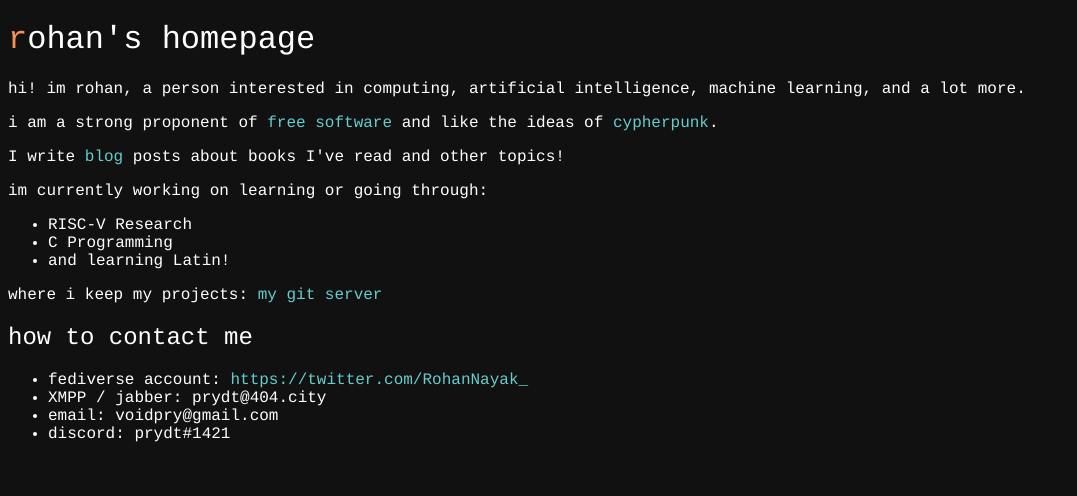
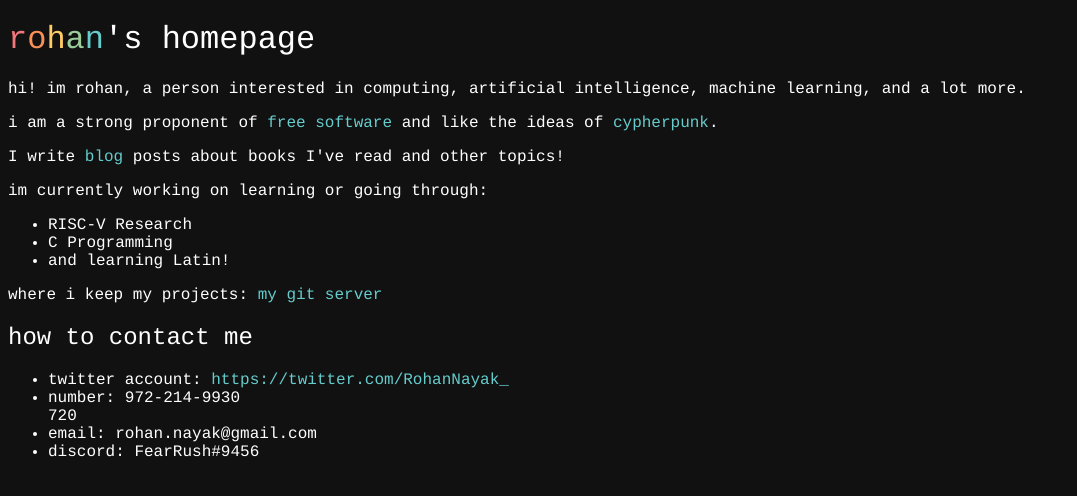
Before and after one commit to Rohannnayak/rohannnayak.github.io, a plain HTML site: page index.html in a window 1280 px wide. Shown: the whole page, without its empty margins (0-1077 px from the left). Drawn offline with Linux system fonts and the light colour scheme.

Commit message:
Update index.html

```diff
--- a/index.html
+++ b/index.html
@@ -18,11 +18,11 @@
 		  color: #6cc;
 		  text-decoration: none;
 	  }
-	  #p { color: #f2777a; }
-	  #r { color: #f99157; }
-	  #y { color: #fc6; }
-	  #d { color: #9acd9a; }
-	  #t { color: #6cc; }
+	  #r { color: #f2777a; }
+	  #o { color: #f99157; }
+	  #h { color: #fc6; }
+	  #a { color: #9acd9a; }
+	  #n { color: #6cc; }
 	</style>
   </head>
   <body>
@@ -40,10 +40,10 @@
     <p>where i keep my projects: <a href="https://git.prydt.xyz/pry">my git server</a></p>
     <h2>how to contact me</h2>
     <ul>
-      <li>fediverse account: <a href="https://twitter.com/RohanNayak_">https://twitter.com/RohanNayak_</a></li>
-      <li>XMPP / jabber: prydt@404.city</li>
-      <li>email: voidpry@gmail.com</li>
-      <li>discord: prydt#1421</li>
+      <li>twitter account: <a href="https://twitter.com/RohanNayak_">https://twitter.com/RohanNayak_</a></li>
+      <li>number: 972-214-9930</li>720
+      <li>email: rohan.nayak@gmail.com</li>
+      <li>discord: FearRush#9456</li>
     </ul>
   </body>
 </html>
```
